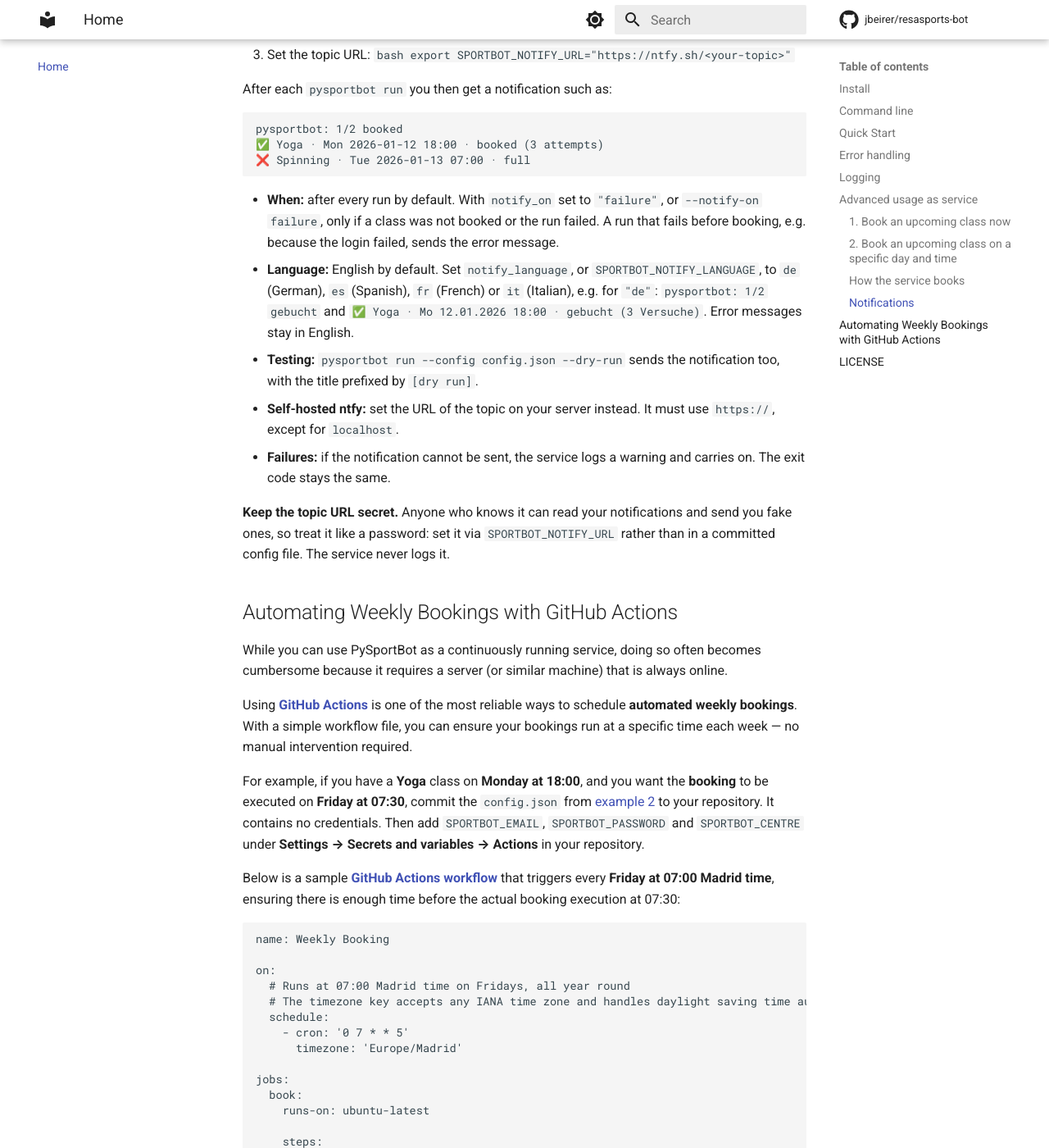
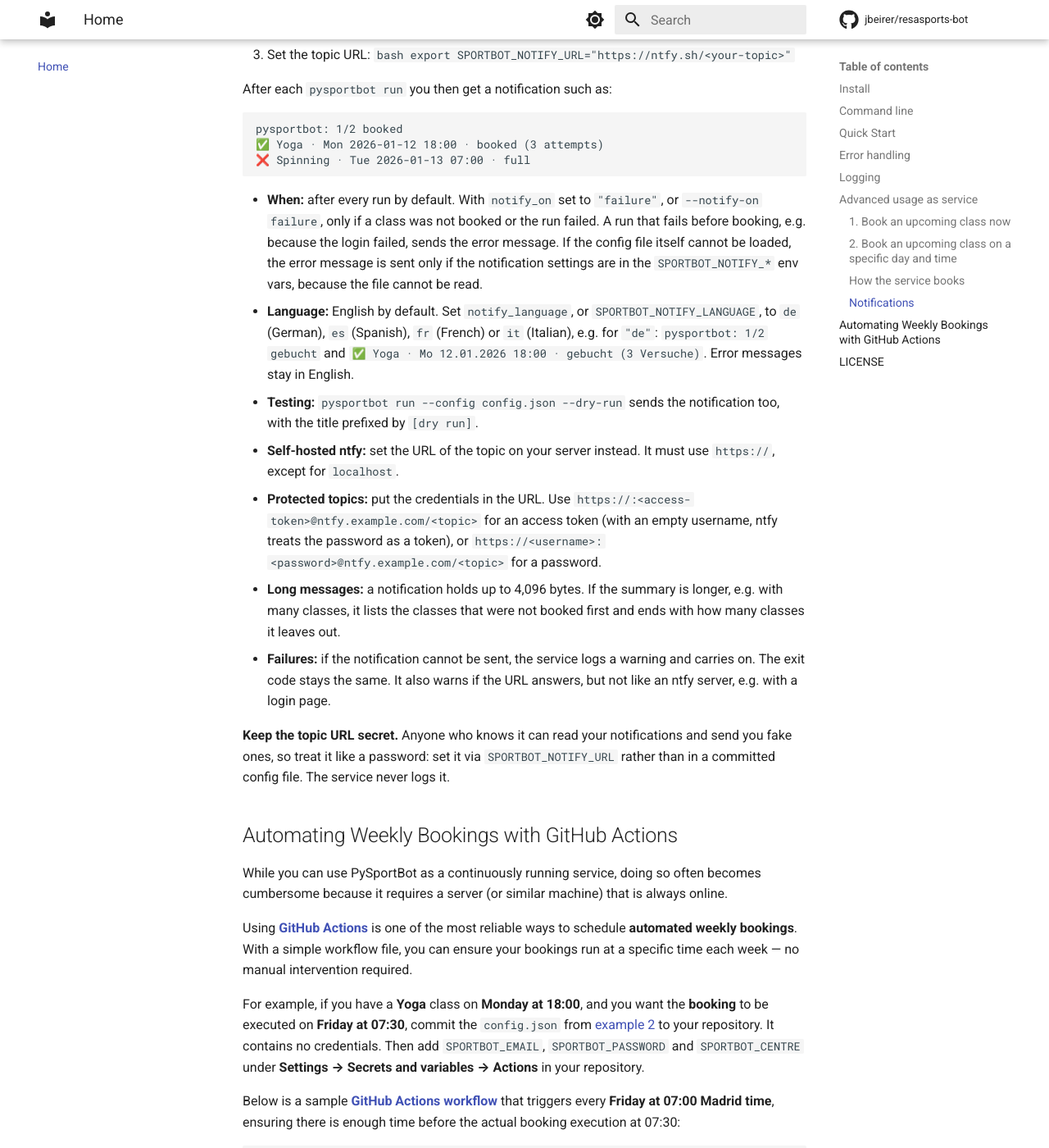
Before and after one commit to jbeirer/resasports-bot, an MkDocs documentation site: the page built from docs/index.md, in a window 1280 px wide and 1400 px high, scrolled down 7943 px. Shown: the whole window at 82% size. Built offline with MkDocs 1.6.1 and Material for MkDocs 9.7.7, drawn with Linux system fonts in a browser that asks for light colours; comment, search, counter and statistics services are not loaded.

Commit message:
docs: cover protected topics and limits of notifications

````diff
--- a/docs/index.md
+++ b/docs/index.md
@@ -289,11 +289,13 @@
 ❌ Spinning · Tue 2026-01-13 07:00 · full
 ```
 
-- **When:** after every run by default. With `notify_on` set to `"failure"`, or `--notify-on failure`, only if a class was not booked or the run failed. A run that fails before booking, e.g. because the login failed, sends the error message.
+- **When:** after every run by default. With `notify_on` set to `"failure"`, or `--notify-on failure`, only if a class was not booked or the run failed. A run that fails before booking, e.g. because the login failed, sends the error message. If the config file itself cannot be loaded, the error message is sent only if the notification settings are in the `SPORTBOT_NOTIFY_*` env vars, because the file cannot be read.
 - **Language:** English by default. Set `notify_language`, or `SPORTBOT_NOTIFY_LANGUAGE`, to `de` (German), `es` (Spanish), `fr` (French) or `it` (Italian), e.g. for `"de"`: `pysportbot: 1/2 gebucht` and `✅ Yoga · Mo 12.01.2026 18:00 · gebucht (3 Versuche)`. Error messages stay in English.
 - **Testing:** `pysportbot run --config config.json --dry-run` sends the notification too, with the title prefixed by `[dry run]`.
 - **Self-hosted ntfy:** set the URL of the topic on your server instead. It must use `https://`, except for `localhost`.
-- **Failures:** if the notification cannot be sent, the service logs a warning and carries on. The exit code stays the same.
+- **Protected topics:** put the credentials in the URL. Use `https://:<access-token>@ntfy.example.com/<topic>` for an access token (with an empty username, ntfy treats the password as a token), or `https://<username>:<password>@ntfy.example.com/<topic>` for a password.
+- **Long messages:** a notification holds up to 4,096 bytes. If the summary is longer, e.g. with many classes, it lists the classes that were not booked first and ends with how many classes it leaves out.
+- **Failures:** if the notification cannot be sent, the service logs a warning and carries on. The exit code stays the same. It also warns if the URL answers, but not like an ntfy server, e.g. with a login page.
 
 **Keep the topic URL secret.** Anyone who knows it can read your notifications and send you fake ones, so treat it like a password: set it via `SPORTBOT_NOTIFY_URL` rather than in a committed config file. The service never logs it.
 
````
Also changed, not shown: README.md (+4 -2 lines).
